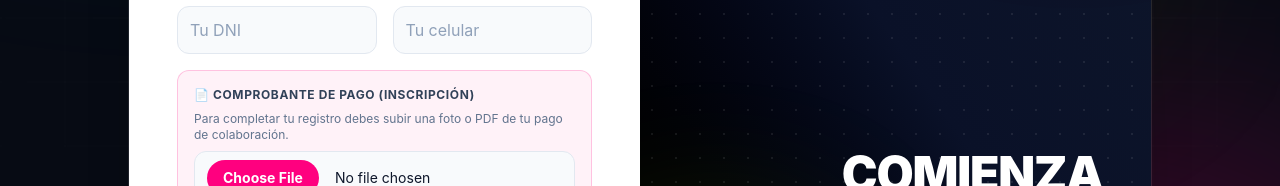
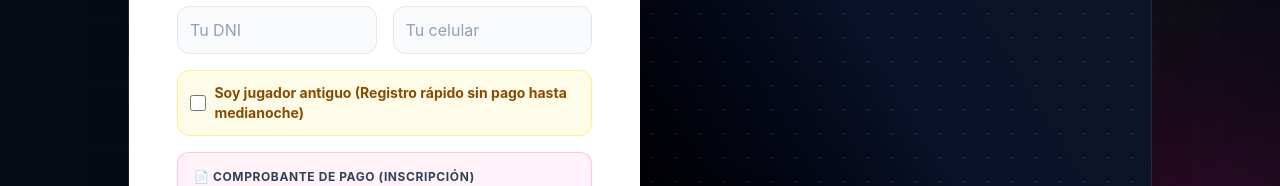
Before and after one commit to randy0391/pichangas-de-barrio, a React (Vite) app in the folder frontend/: page /registro in a window 1280 px wide. Shown: the part 431-617 px from the top of the page. Built offline with nearby package versions, Linux system fonts and the light colour scheme; no server answers.

Commit message:
Add temporary fast-lane registration for old players and clarify no duplicates

```diff
--- a/frontend/src/features/auth/RegisterPage.tsx
+++ b/frontend/src/features/auth/RegisterPage.tsx
@@ -13,13 +13,17 @@ export const RegisterPage = () => {
   const [dni, setDni] = useState('');
   const [phone, setPhone] = useState('');
   const [paymentReceipt, setPaymentReceipt] = useState<File | null>(null);
+  const [isOldPlayer, setIsOldPlayer] = useState(false);
   const [isSubmitting, setIsSubmitting] = useState(false);
   const { register } = useAuthStore();
   const navigate = useNavigate();
 
+  // Validate temporary period (Ends Sept 23, 2026 11:59:59 PM Lima Time)
+  const isTemporaryPeriod = new Date() < new Date('2026-09-24T00:00:00-05:00');
+
   const handleSubmit = async (e: React.FormEvent) => {
     e.preventDefault();
-    if (!paymentReceipt) {
+    if (!paymentReceipt && (!isTemporaryPeriod || !isOldPlayer)) {
       toast.error('Debes subir el comprobante de pago');
       return;
     }
@@ -30,14 +34,20 @@ export const RegisterPage = () => {
       fd.append('email', email);
       fd.append('dni', dni);
       fd.append('phone', phone);
+      if (paymentReceipt) {
         fd.append('payment_receipt', paymentReceipt);
+      }
 
       await register(fd);
 
       toast.success('¡Registro exitoso! Tu cuenta está pendiente de aprobación.');
       navigate('/login');
     } catch (error: any) {
+      if (error.response?.data?.errors?.dni || error.response?.data?.errors?.phone) {
+         toast.error('Este DNI o celular ya están registrados.');
+      } else {
          toast.error('Error al registrarse. Verifica los datos.');
+      }
       setIsSubmitting(false);
     }
   };
@@ -137,6 +147,23 @@ export const RegisterPage = () => {
                             />
                         </div>
                     </div>
+
+                    {isTemporaryPeriod && (
+                        <div className="flex items-center space-x-2 bg-yellow-50 dark:bg-yellow-500/10 p-3 rounded-xl border border-yellow-200 dark:border-yellow-500/20">
+                            <input
+                                type="checkbox"
+                                id="oldPlayer"
+                                checked={isOldPlayer}
+                                onChange={(e) => setIsOldPlayer(e.target.checked)}
+                                className="w-5 h-5 rounded text-accent focus:ring-accent border-gray-300"
+                            />
+                            <label htmlFor="oldPlayer" className="text-sm font-bold text-yellow-800 dark:text-yellow-200 cursor-pointer">
+                                Soy jugador antiguo (Registro rápido sin pago hasta medianoche)
+                            </label>
+                        </div>
+                    )}
+
+                    {!isOldPlayer && (
                         <div className="space-y-2 mt-4 p-4 border border-accent/20 bg-accent/5 rounded-xl">
                             <label className="text-xs font-bold text-slate-700 dark:text-slate-300 uppercase tracking-wider block">📄 Comprobante de Pago (Inscripción)</label>
                             <p className="text-xs text-slate-500 mb-2">Para completar tu registro debes subir una foto o PDF de tu pago de colaboración.</p>
@@ -148,6 +175,7 @@ export const RegisterPage = () => {
                                 className="bg-slate-50 dark:bg-slate-900 border-slate-200 dark:border-slate-800 text-slate-900 dark:text-white h-12 rounded-xl file:mr-4 file:py-2 file:px-4 file:rounded-full file:border-0 file:text-sm file:font-bold file:bg-accent file:text-white hover:file:bg-accent/80"
                             />
                         </div>
+                    )}
 
                     <Button type="submit" disabled={isSubmitting} className="w-full h-14 text-lg font-bold bg-gradient-to-r from-accent to-lime-500 text-slate-900 hover:opacity-90 shadow-[0_0_20px_rgba(255,0,127,0.3)] transition-all rounded-xl mt-6 border-0">
                         {isSubmitting ? 'Registrando...' : 'Firmar Contrato'}
```
Also changed, not shown: 1 other file (tests, documents, lock files or other folders). Lines whose indentation alone changed are shown as unchanged.
